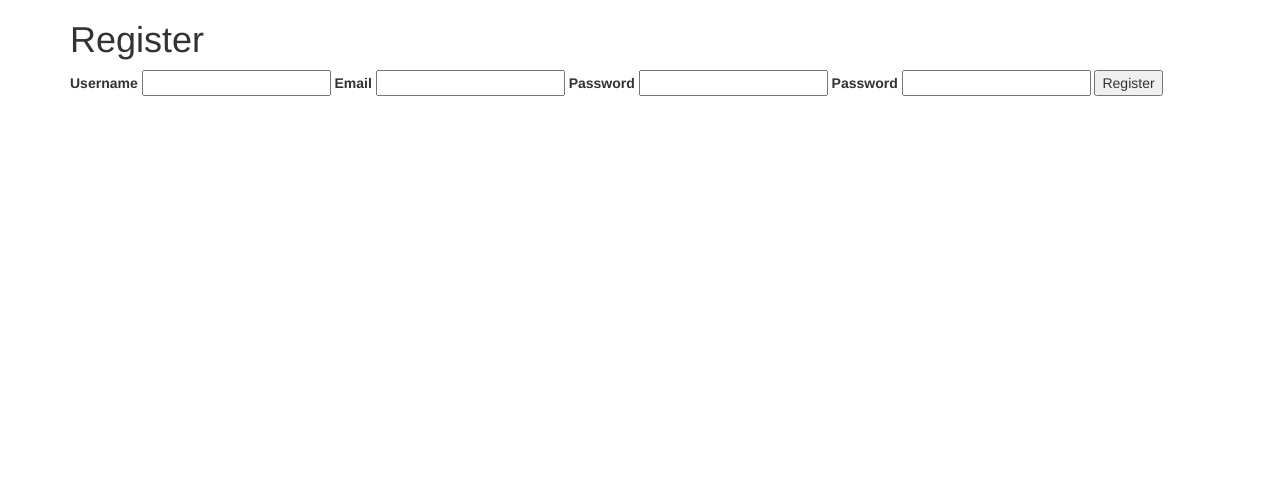
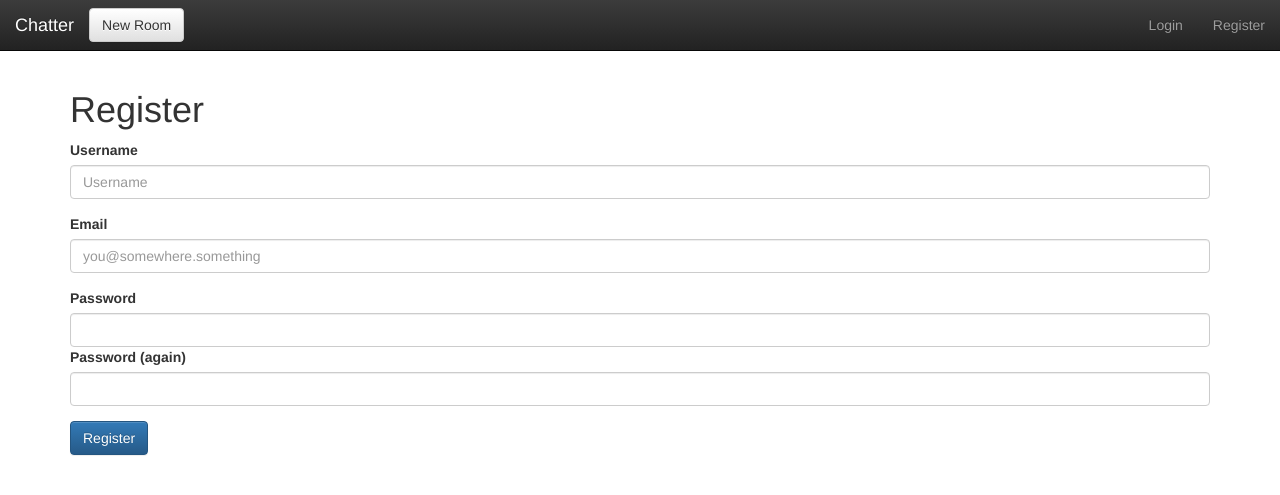
Before and after one commit to LTArnas/djangoChatterDemoSite, a Django app: page /register_user/ in a window 1280 px wide. Shown: the top 495 px of the page. Run offline with Django 3.2, Linux system fonts and the light colour scheme; some libraries are stand-ins or nearby versions.

Commit message:
quick fixes to the pages, so they look better.

```diff
--- a/src/chatter/chat/templates/chat/register.html
+++ b/src/chatter/chat/templates/chat/register.html
@@ -8,34 +8,63 @@
     </div>
 
     {% if errors %}
-        <ul>
+        <div class="row">
+            <div class="col-xs-12">
+                <ul class="list-unstyled">
                 {% for error in errors %}
-            <li class="bg-danger text-danger">{{ error }}</li>
+                    <li>
+                        <div class="alert alert-danger">
+                            {{ error }}
+                        </div>
+                    </li>
                 {% endfor %}
                 </ul>
+            </div>
+        </div>
     {% endif %}
 
     {% if user.is_authenticated %}
+
+    <div class="row">
+        <div class="col-xs-12">
+            <div class="alert alert-info">
                 <p>You are already logged in.</p>
+            </div>
+        </div>
+    </div>
+    <div class="row">
+        <div class="col-xs-12">
+            <div class="alert alert-info">
                 <a href="{% url "chat:index" %}">Home</a>
+            </div>
+        </div>
+    </div>
+
     {% else %}
+
+    <div class="row">
+        <div class="col-xs-12">
             <form method="POST" action="{% url "chat:register_user" %}">
                 {% csrf_token %}
+                <div class="form-group">
+                    <label for="form-register-username">Username</label>
+                    <input class="form-control" id="form-register-username" type="text" name="username" placeholder="Username">
+                </div>
+                <div class="form-group">
+                    <label for="form-register-email">Email</label>
+                    <input class="form-control" id="form-register-email" type="email" name="email" placeholder="you@somewhere.something">
+                </div>
+                <div class="form-group">
+                    <label for="form-register-password">Password</label>
+                    <input class="form-control" id="form-register-password" type="password" name="password">
+                    <label for="form-register-password-retry">Password (again)</label>
+                    <input class="form-control" id="form-register-password-retry" type="password" name="password_retry">
+                </div>
+                <button class="btn btn-primary" type="submit">Register</button>
+            </form>
+        </div>
+    </div>
 
-            <label for="username">Username</label>
-            <input type="text" name="username" value="">
-
-            <label for="email">Email</label>
-            <input type="email" name="email" value="">
-
-            <label for="password">Password</label>
-            <input type="password" name="password" value="">
-
-            <label for="password_retry">Password</label>
-            <input type="password" name="password_retry" value="">
-
-            <button type="submit">Register</button>
-        </form>
     {% endif %}
 
 
--- /dev/null
+++ b/src/chatter/templates/_nav.html
@@ -0,0 +1,28 @@
+<nav class="navbar navbar-fixed-top navbar-inverse">
+  <div class="container-fluid">
+    <!-- Brand and toggle get grouped for better mobile display -->
+    <div class="navbar-header">
+      <button type="button" class="navbar-toggle collapsed" data-toggle="collapse" data-target="#navbar-menu" aria-expanded="false">
+        <span class="sr-only">Toggle navigation</span>
+        <span class="icon-bar"></span>
+        <span class="icon-bar"></span>
+        <span class="icon-bar"></span>
+      </button>
+      <a class="navbar-brand" href="{% url 'chat:index' %}">Chatter</a>
+    </div>
+
+    <!-- Collect the nav links, forms, and other content for toggling -->
+    <div class="collapse navbar-collapse" id="navbar-menu">
+        <a class="btn btn-default navbar-btn" href="{% url 'chat:create_chatroom' %}">New Room</a>
+      <ul class="nav navbar-nav navbar-right">
+          {% if user.is_authenticated %}
+            <li><a href="{% url 'password_change' %}">{{ user.Profile.nick }}</a></li>
+            <li><a href="{% url 'logout' %}">Logout</a></li>
+          {% else %}
+            <li><a href="{% url 'login' %}">Login</a></li>
+            <li><a href="{% url 'chat:register_user' %}">Register</a></li>
+          {% endif %}
+      </ul>
+    </div><!-- /.navbar-collapse -->
+  </div><!-- /.container-fluid -->
+</nav>
--- a/src/chatter/templates/base.html
+++ b/src/chatter/templates/base.html
@@ -10,7 +10,8 @@
         <link rel="stylesheet" href="https://maxcdn.bootstrapcdn.com/bootstrap/3.3.7/css/bootstrap-theme.min.css" integrity="sha384-rHyoN1iRsVXV4nD0JutlnGaslCJuC7uwjduW9SVrLvRYooPp2bWYgmgJQIXwl/Sp" crossorigin="anonymous">
         <title>{% block title %}Chatter{% endblock %}</title>
     </head>
-    <body>
+    <body style="padding-top:70px">
+        {% include "_nav.html" %}
         <section class="container">
             {% block content %}
             {% endblock %}
```
Also changed, not shown: src/chatter/chat/templates/chat/index.html (+33 -7 lines), src/chatter/chatter/settings.py (+1 -25 lines), src/chatter/templates/registration/login.html (+36 -5 lines). Lines whose indentation alone changed are shown as unchanged.
